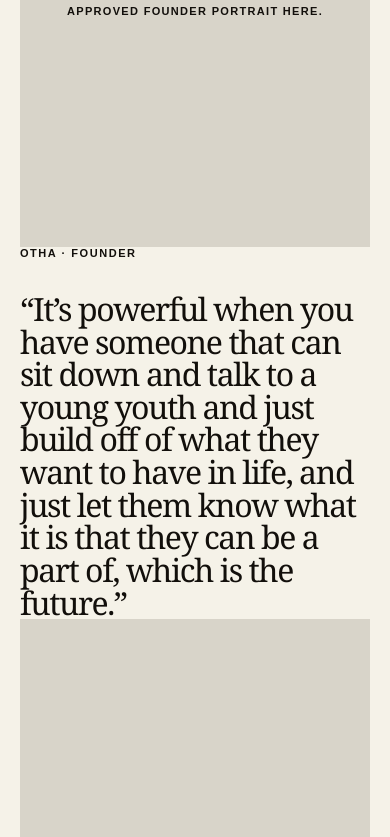
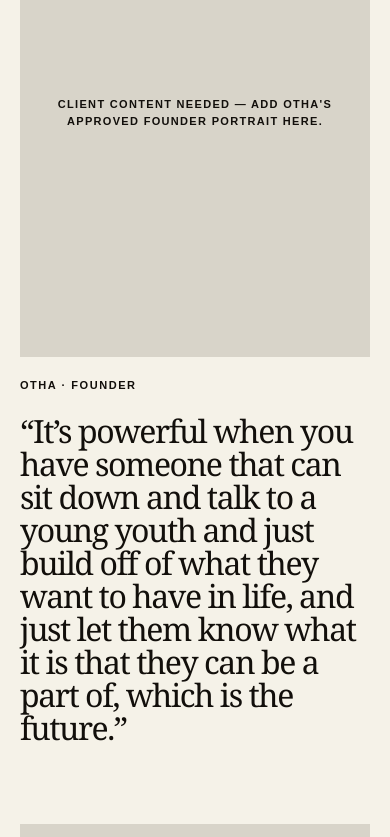
Before and after one commit to executiveusa/asc3nd-brand-site, a Next.js app: page / in a window 390 px wide. Shown: the part 988-1825 px from the top of the page. Built offline with nearby package versions, Linux system fonts and the light colour scheme.

Commit message:
Lay out founder portraits without changing palette

```diff
--- a/app/globals.css
+++ b/app/globals.css
@@ -34,6 +34,13 @@ h1, h2, h3, p, blockquote { margin-top: 0; }
 .media-live { margin: 0; padding: 0; position: relative; }
 .media-live picture, .media-live img, .media-live video { width: 100%; height: 100%; min-height: inherit; display: block; object-fit: cover; }
 .media-live figcaption { position: absolute; right: 14px; bottom: 12px; left: 14px; display: flex; justify-content: space-between; gap: 18px; color: #fff; font-size: 10px; font-weight: 700; letter-spacing: .08em; text-shadow: 0 1px 16px rgba(0,0,0,.55); text-transform: uppercase; }
+
+.founders { padding: clamp(110px, 15vw, 220px) 0; }
+.founder-grid { display: grid; grid-template-columns: repeat(2, minmax(0, 1fr)); gap: clamp(36px, 5vw, 80px); }
+.founder-profile { min-width: 0; }
+.founder-profile .portrait-placeholder { min-height: min(54vw, 720px); }
+.founder-copy { padding-top: 22px; }
+.founder-copy blockquote { margin-top: 0; font-size: clamp(2rem, 3.3vw, 3.8rem); line-height: 1.03; }
 
 .impact { background: var(--field); color: var(--paper); }
 .impact-intro { padding-top: clamp(110px, 14vw, 210px); }
@@ -105,6 +112,8 @@ blockquote { margin: 34px 0 0; font-size: clamp(2rem, 4vw, 4.3rem); line-height:
   .media-placeholder { min-height: 122vw; }
   .media-caption { padding-inline: clamp(20px, 4.2vw, 72px); }
   .media-live figcaption { flex-direction: column; gap: 4px; }
+  .founder-grid { grid-template-columns: 1fr; gap: 80px; }
+  .founder-profile .portrait-placeholder { min-height: 125vw; }
   .roll { grid-template-columns: 1fr; }
   .roll-index { position: static; }
   .roll-index ol { grid-template-columns: repeat(2, 1fr); }
```
